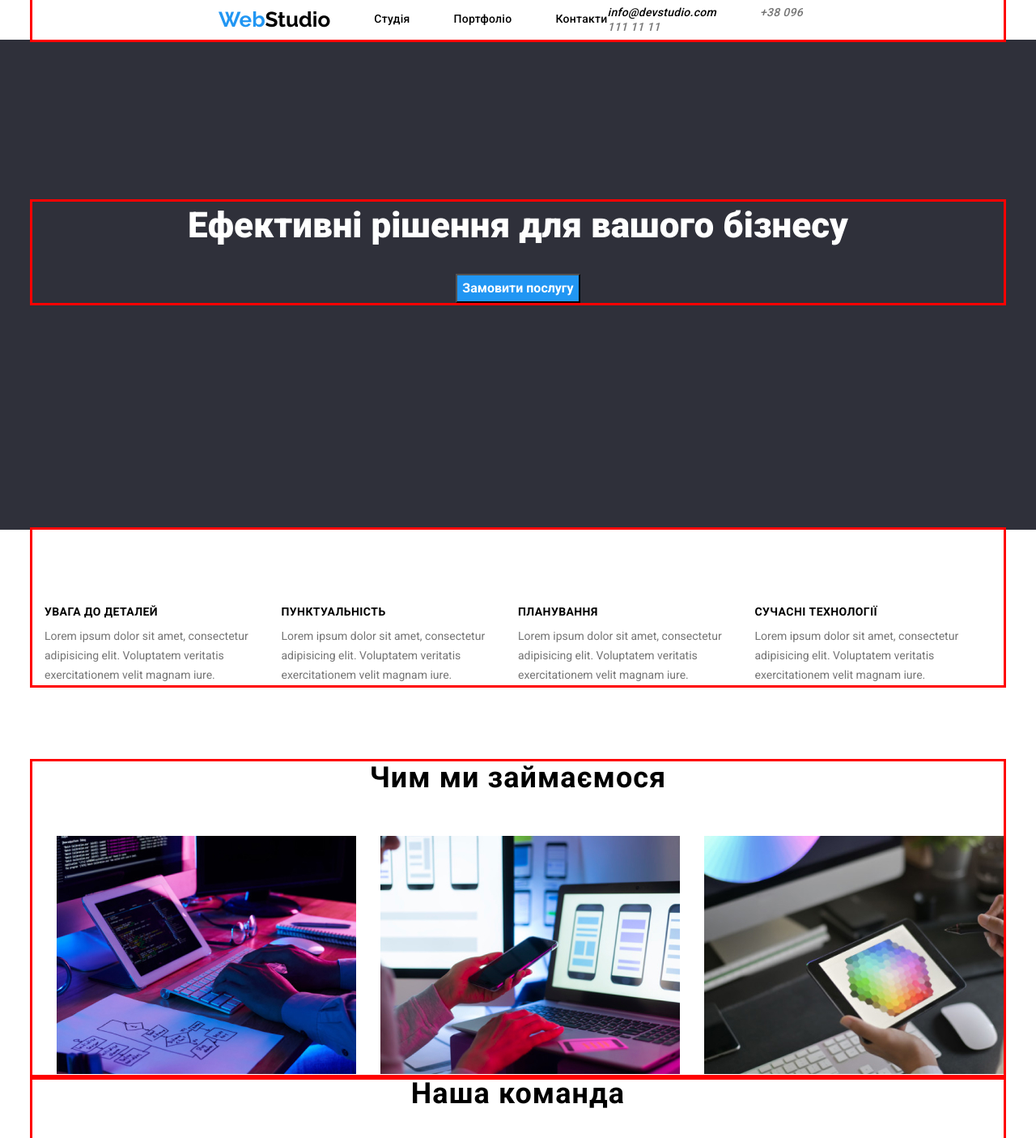
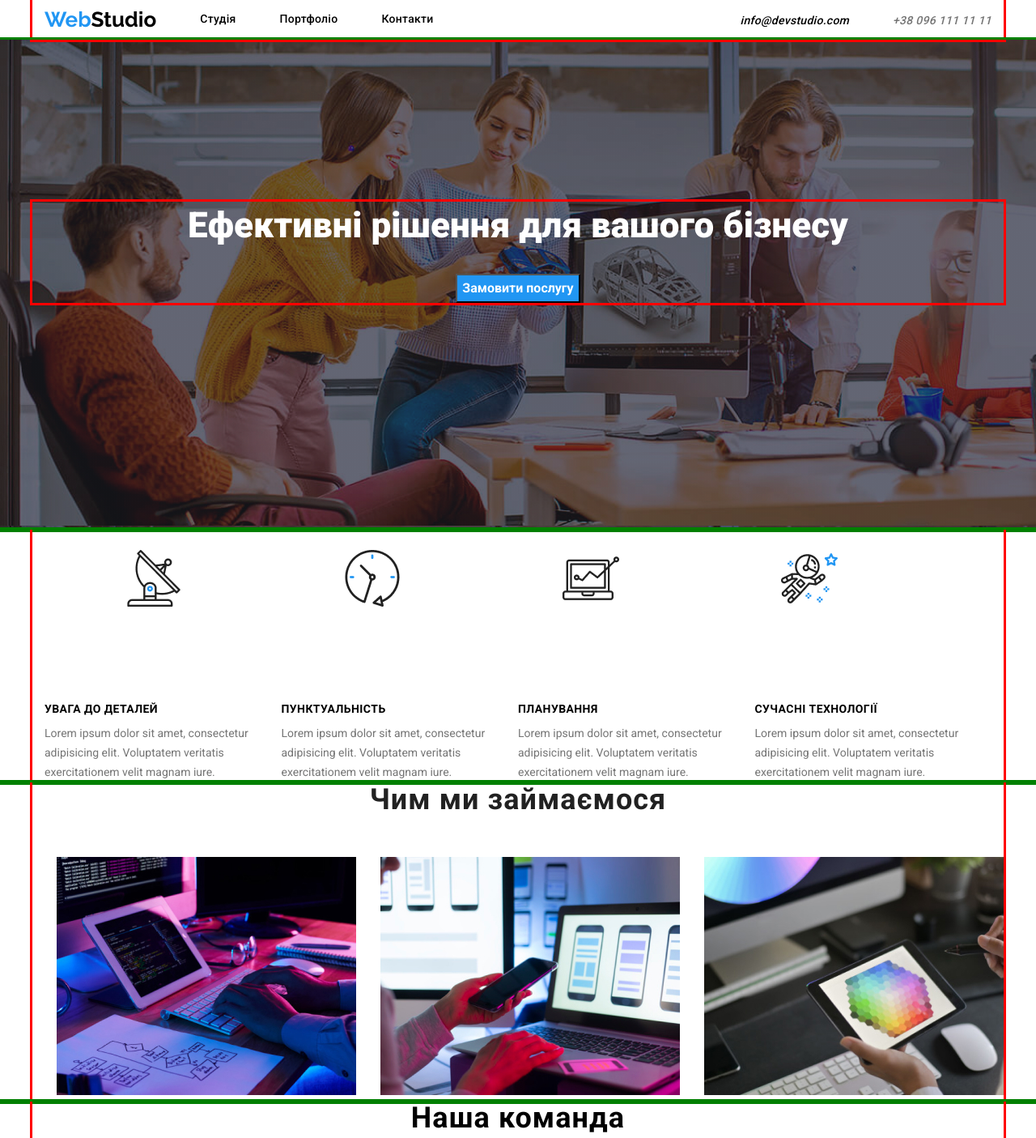
Before and after one commit to AndrewGaydaychuk/Webstudio, a plain HTML site: page index.html in a window 1280 px wide. Shown: the top 1405 px of the page at 81% size. Drawn offline with nearby package versions, Linux system fonts and the light colour scheme.

Commit message:
index.html

```diff
--- a/css/index.css
+++ b/css/index.css
@@ -5,7 +5,11 @@
 }
 body
 {font-family: 'Roboto';
-line-height: 1,71;
+line-height: 1.71;
+}
+
+section{
+    outline: solid green;
 }
 a
 {color: black;
@@ -15,6 +19,7 @@ a:hover
 {color: #2196F3;
 }
 
+   /* section header */
 .header-section>.container{
     display: flex;
     align-items: center;
@@ -27,10 +32,9 @@ a:hover
     font-weight: 700;
     font-size: 26px;
     line-height: 1.87;
-    margin-left: 215px;
 }
-.header-address{
-    margin-right: 215px;
+.navigation{
+    margin-right: auto;
 }
 .hero-button,.header-logo,{
     color: #2196F3;
@@ -56,7 +60,12 @@ a:hover
 }
 
 .work-title{
-    margin-top: 94px;
+    font-weight: 700;
+font-size: 36px;
+line-height: 42px;
+text-align: center;
+letter-spacing: 0.03em;
+color: #212121;
 }
 .work-list{
     display: flex;
@@ -93,7 +102,8 @@ a:hover
 
 }
 .hero-section{
-    background: #2F303A;
+    background-image: linear-gradient(to right, rgba(47, 48, 58, 0.4),rgba(47, 48, 58, 0.4)),url(../images/hero.jpg);
+    /* background-image: url(../images/hero.jpg); */
     text-align: center;
     padding-top: 200px;
     padding-bottom: 280px;
@@ -109,6 +119,33 @@ a:hover
     line-height: 1.14;
     letter-spacing: 0.03em;
     text-transform: uppercase;
+}
+.boss-div{
+    display: flex;
+}
+.box{
+    width: 270px;
+    height: 120px;
+}
+.box:nth-child(1){
+    background-image: url(../images/antenna\ 1.png);
+    background-repeat: no-repeat;
+    background-position: center;
+}
+.box:nth-child(2){
+    background-image: url(../images/clock\ 1.png);
+    background-repeat: no-repeat;
+    background-position: center;
+}
+.box:nth-child(3){
+    background-image: url(../images/Vector\ \(1\).png);
+    background-repeat: no-repeat;
+    background-position: center;
+}
+.box:nth-child(4){
+    background-image: url(../images/astronaut\ 1.png);
+    background-repeat: no-repeat;
+    background-position: center;
 }
 .qualities-text
 {
@@ -156,11 +193,32 @@ a:hover
     color: #757575;
     margin-top: 10px;
 }
+.boxes:nth-child(1){
+    background-image: url(../images/triygolnik.jpg);
+}
+.boxes:nth-child(2){
+    background-image: url(../images/bymagi.jpg);
+}
+.boxes:nth-child(3){
+    background-image: url(../images/rakyshka.jpg);
+}
+.boxes:nth-child(4){
+    background-image: url(../images/sopli.jpg);
+}
+.boxes:nth-child(5){
+    background-image: url(../images/listochki.jpg);
+}
+.boxes:nth-child(6){
+    background-image: url(../images/kubic.jpg);
+}
+.photo-list{
+    display: flex;
+}
 footer>a{
     font-weight: 700;
     font-size: 26px;
     line-height:1.19;
-    color: #2196F3;
+    color: #11161a;
 }
 .footer-adress
 {
--- a/index.html
+++ b/index.html
@@ -20,7 +20,7 @@
     <header class="header-section">
         <div class="container">
             <a class="Web" href="./index.html"><span class="header-logo">Web</span>Studio</a>
-            <nav>
+            <nav class="navigation">
                 <ul class="header-pages">
                     <li class="header-page"><a class="header-link" href="./index.html">Студія</a></li>
                     <li class="header-page"><a class="header-link" href="./portfolio.html">Портфоліо</a></li>
@@ -44,6 +44,12 @@
         <!-- Секція 1 -->
         <section class="qualities-section">
             <div class="container">
+                <div class="boss-div">
+                    <div class="box"></div>
+                    <div class="box"></div>
+                    <div class="box"></div>
+                    <div class="box"></div>
+                </div>
                 <ul class="qualities-list">
                     <li class="qualities-item">
                         <h3 class="qualities-title">УВАГА ДО ДЕТАЛЕЙ</h3>
@@ -91,29 +97,25 @@
                 <h2 class="team-title">Наша команда</h2>
                 <ul class="team-list">
                     <li class="team-item">
-                        <img class="team-image" src="./images/worker.jpg"
-                                alt="Співробітник чоловік в окулярах">
+                        <img class="team-image" src="./images/worker.jpg" alt="Співробітник чоловік в окулярах">
                         <h3 class="team-name">Ігор Дем’яненко</h3>
                         <p class="team-position">Product Designer</p>
 
                     </li>
                     <li class="team-item">
-                        <img class="team-image" src="./images/worker2.jpg"
-                                alt="Співробітник жінка">
+                        <img class="team-image" src="./images/worker2.jpg" alt="Співробітник жінка">
                         <h3 class="team-name">Ольга Репіна</h3>
                         <p class="team-position">Frontend Developer</p>
 
                     </li>
                     <li class="team-item">
-                        <img class="team-image" src="./images/worker3.jpg"
-                                alt="Співробітник чоловік в білій рубашці">
+                        <img class="team-image" src="./images/worker3.jpg" alt="Співробітник чоловік в білій рубашці">
                         <h3 class="team-name">Микола Тарасов</h3>
                         <p class="team-position">Marketing</p>
 
                     </li>
                     <li class="team-item">
-                        <img class="team-image" src="./images/worker4.jpg"
-                                alt="Співробітник чоловік в чорній футболці">
+                        <img class="team-image" src="./images/worker4.jpg" alt="Співробітник чоловік в чорній футболці">
                         <h3 class="team-name">Михайло Єрмаков</h3>
                         <p class="team-position">UI Designer</p>
                     </li>
```
Also changed, not shown: images/Vector (1).png (added), images/antenna 1.png (added), images/astronaut 1.png (added), images/clock 1.png (added), images/hero.jpg (added). Lines whose indentation alone changed are shown as unchanged.
